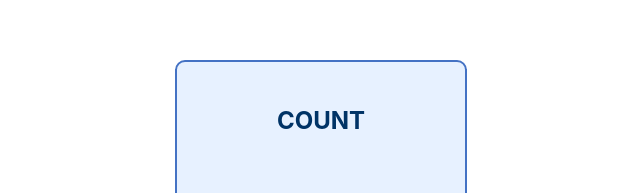
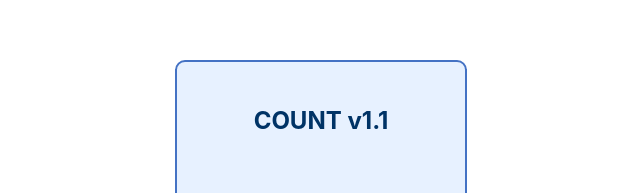
Before and after one commit to HyeokChan/BasicCounter, a React (Create React App) app in the folder basiccounterfront/: page / in a window 1280 px wide. Shown: the part 186-379 px from the top of the page, without its empty margins (319-959 px from the left). Built offline with nearby package versions, Linux system fonts and the light colour scheme.

Commit message:
ec2 자동배포 테스트

```diff
--- a/basiccounterfront/src/App.jsx
+++ b/basiccounterfront/src/App.jsx
@@ -28,7 +28,7 @@ function App() {
         <div className="App">
             <div className={"counter-container"}>
                 <div>
-                    <p className={"count-label"}>COUNT</p>
+                    <p className={"count-label"}>COUNT v1.1</p>
                 </div>
                 <div>
                     <p className={"counter"}>{count}</p>
```
